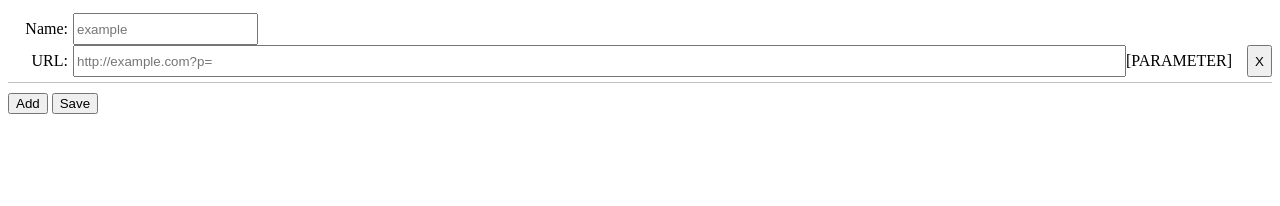
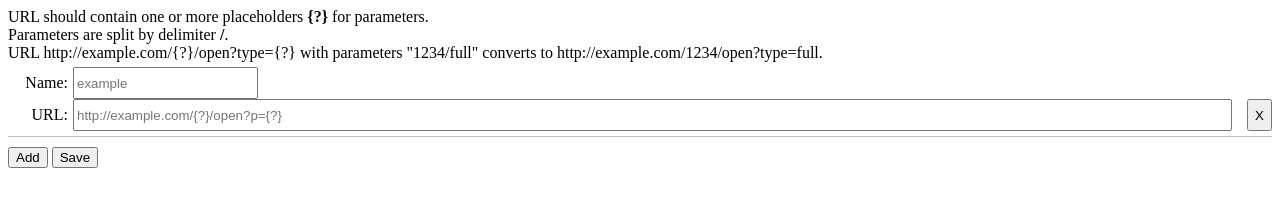
Before and after one commit to Qwertovsky/quick_url_addon, a browser extension: page options.html in a window 1280 px wide. Drawn offline with Linux system fonts and the light colour scheme.

Commit message:
#3 Add multiple parameters

```diff
--- a/js/options.js
+++ b/js/options.js
@@ -81,14 +81,12 @@ function createInputs(name, url) {
     urlLabel.textContent = 'URL: ';
     const urlInput = document.createElement('input');
     urlInput.className = URL_CLASS;
-    urlInput.placeholder = 'http://example.com?p=';
-    const parameterText = document.createTextNode('[PARAMETER]');
+    urlInput.placeholder = 'http://example.com/{?}/open?p={?}';
     const deleteBtn = document.createElement('button');
     deleteBtn.className = 'delete';
     deleteBtn.textContent = 'X';
     urlRowDiv.appendChild(urlLabel);
     urlRowDiv.appendChild(urlInput);
-    urlRowDiv.appendChild(parameterText);
     urlRowDiv.appendChild(deleteBtn);
 
     parameterDiv.appendChild(nameRowDiv);
--- a/options.html
+++ b/options.html
@@ -6,7 +6,12 @@
 </head>
 
 <body>
-
+  <div id="description">
+    URL should contain one or more placeholders <b>{?}</b> for parameters.<br />
+    Parameters are split by delimiter <b>/</b>.<br />
+    URL http://example.com/{?}/open?type={?} with parameters "1234/full"
+     converts to http://example.com/1234/open?type=full.
+  </div>
   <div id="parameters">
 
   </div>
```
Also changed, not shown: js/openURL.js (+11 -1 lines).
